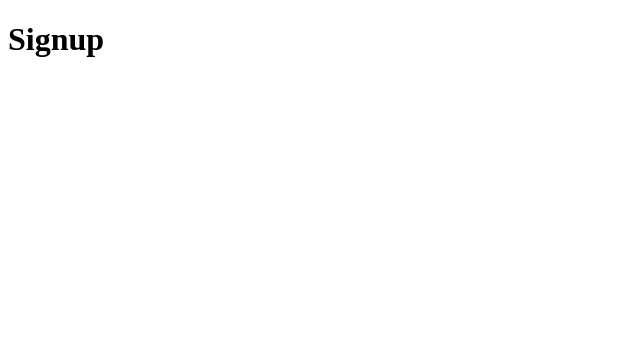
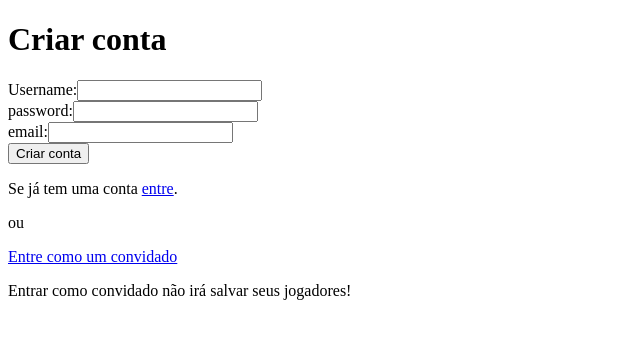
Before and after one commit to luandersonalvesdev/random-team-picker, a React (Vite) app in the folder frontend/: page /signup in a window 1280 px wide. Shown: the top 338 px of the page, without its empty margins (0-640 px from the left). Built offline with nearby package versions, Linux system fonts and the light colour scheme.

Commit message:
feat: frontend can create account and player list in alphabetical order

```diff
--- /dev/null
+++ b/frontend/src/components/FormSignup.jsx
@@ -0,0 +1,80 @@
+import { useState } from 'react';
+import { useNavigate } from 'react-router-dom'
+import instanceAxios from '../utils/axios'
+import { setToLs } from '../utils/localStorage'
+
+export default function FormSignup() {
+  const [loginFailedMsg, setLoginFailedMsg] = useState('');
+  const [formValues, setFormValues] = useState({
+    username: '',
+    password: '',
+    email: '',
+  });
+  const navigate = useNavigate();
+
+  const handleChange = (event) => {
+    const { name, value } = event.target;
+    setFormValues({
+      ...formValues,
+      [name]: value,
+    });
+  };
+
+  const handleSignup = (event) => {
+    instanceAxios.post('/signup', { ...formValues })
+      .then(response => {
+        setToLs('rtp-token', response.data.token)
+        navigate('/dashboard')
+      })
+      .catch((err) => {
+        setLoginFailedMsg(err.response.data.message)
+      });
+    event.preventDefault();
+  }
+
+  return (
+    <>
+      <form>
+        <div>
+          <label>
+            Username:
+            <input
+              type="text"
+              name="username"
+              value={formValues.username}
+              onChange={handleChange}
+            />
+          </label>
+        </div>
+        <div>
+          <label>
+          password:
+            <input
+              type="password"
+              name="password"
+              value={formValues.password}
+              onChange={handleChange}
+            />
+          </label>
+        </div>
+        <div>
+          <label>
+          email:
+            <input
+              type="email"
+              name="email"
+              value={formValues.email}
+              onChange={handleChange}
+            />
+          </label>
+        </div>
+        <button onClick={handleSignup}>Criar conta</button>
+      </form>
+      <div>
+        {
+          loginFailedMsg && <p>{loginFailedMsg}</p>
+        }
+      </div>
+    </>
+  );
+}
--- /dev/null
+++ b/frontend/src/components/JoinAsGuest.jsx
@@ -0,0 +1,11 @@
+import { Link } from 'react-router-dom';
+
+export default function JoinAsGuest() {
+  return (
+    <div>
+      <p>ou</p>
+      <Link to='/dashboard'>Entre como um convidado</Link>
+      <p>Entrar como convidado não irá salvar seus jogadores!</p>
+    </div>
+  )
+}
--- a/frontend/src/components/PlayersList.jsx
+++ b/frontend/src/components/PlayersList.jsx
@@ -22,7 +22,9 @@ export default function PlayersList() {
       }
       <ul>
         {
-          playersList.map((player) => <PlayerItem key={player.id} player={player} />)
+          playersList
+            .sort((a, b) => a.name.localeCompare(b.name))
+            .map((player) => <PlayerItem key={player.id} player={player} />)
         }
       </ul>
     </div>
--- a/frontend/src/pages/Login/index.jsx
+++ b/frontend/src/pages/Login/index.jsx
@@ -1,16 +1,15 @@
 import FormLogin from '../../components/FormLogin'
 import { Link } from 'react-router-dom'
+import JoinAsGuest from '../../components/JoinAsGuest'
 
 export default function Login() {
 
   return (
     <div>
+      <h1>Entrar</h1>
       <FormLogin />
-      <p>
-        Se ainda não tem uma conta <Link to='/signup'>crie aqui</Link>.</p>
-      <p>Ou</p>
-      <Link to='/dashboard'>Entre como um convidado</Link>
-      <p>Entrar como convidado não irá salvar seus jogadores!</p>
+      <p>Se ainda não tem uma conta <Link to='/signup'>crie aqui</Link>.</p>
+      <JoinAsGuest />
     </div>
   )
 }
--- a/frontend/src/pages/Signup/index.jsx
+++ b/frontend/src/pages/Signup/index.jsx
@@ -1,7 +1,14 @@
+import { Link } from 'react-router-dom';
+import FormSignup from '../../components/FormSignup';
+import JoinAsGuest from '../../components/JoinAsGuest';
+
 export default function Signup() {
   return (
     <div>
-      <h1>Signup</h1>
+      <h1>Criar conta</h1>
+      <FormSignup />
+      <p>Se já tem uma conta <Link to='/login'>entre</Link>.</p>
+      <JoinAsGuest />
     </div>
   )
 }
```
